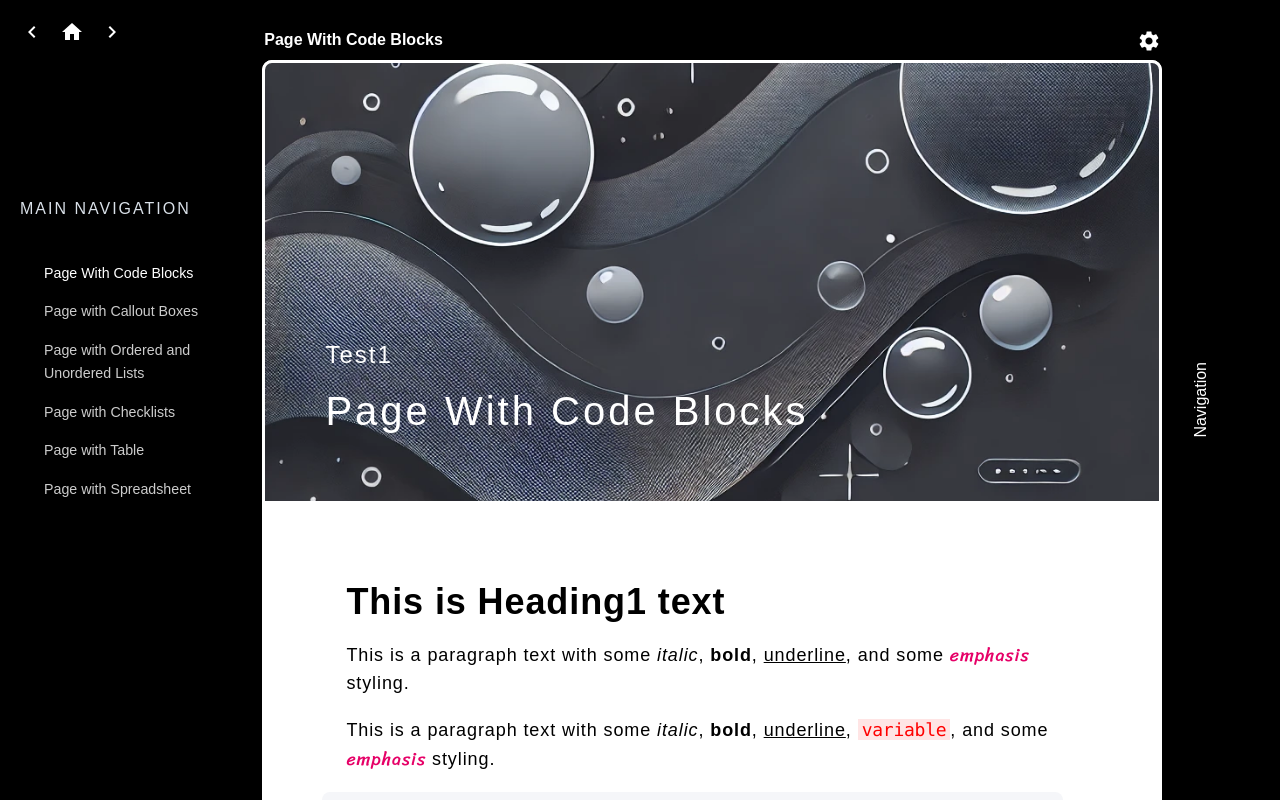
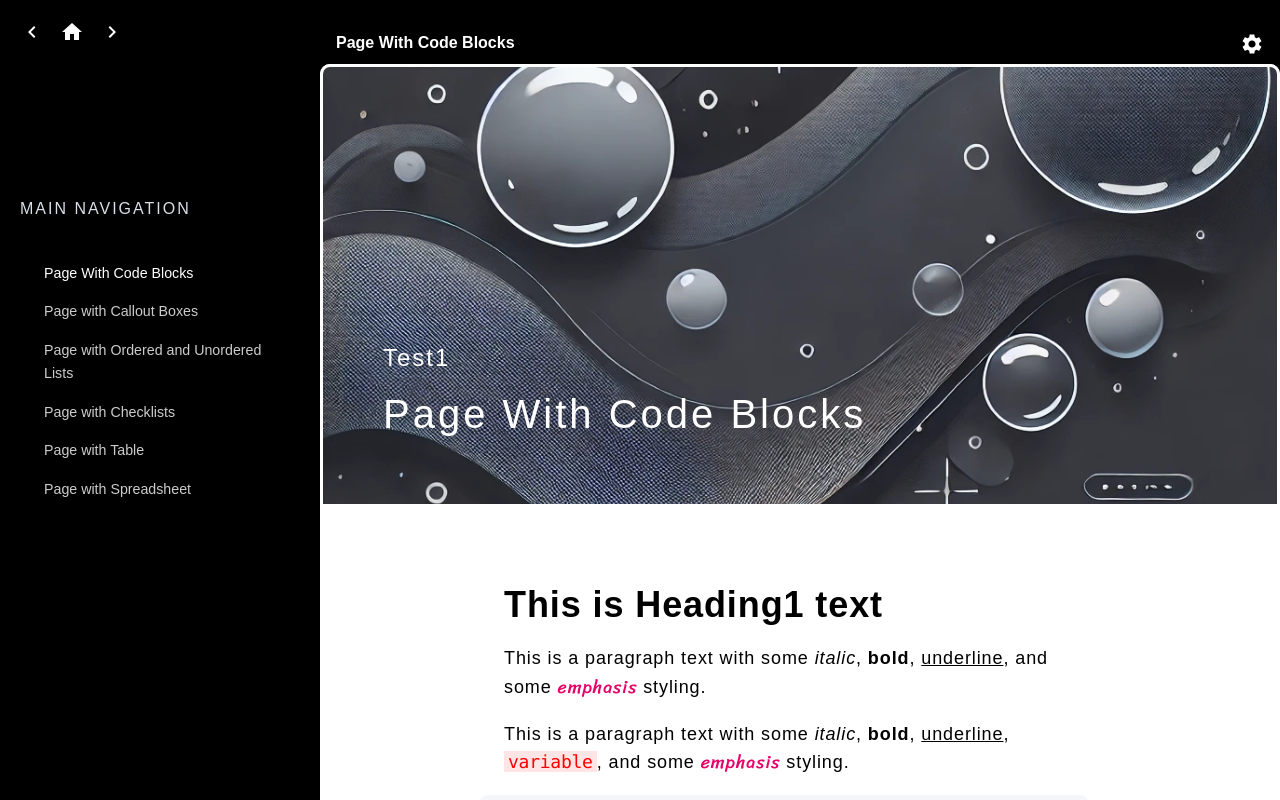
Before and after one commit to krishna-chaitanya-piratla/dev-prep-notes, a React (Create React App) app in the folder frontend/: page / in a window 1280 px wide. Shown: the top 800 px of the page. Built offline with nearby package versions, Linux system fonts and the light colour scheme; a web font is replaced by a local one.

Commit message:
Adjust the width of Page component

```diff
--- a/frontend/src/App.tsx
+++ b/frontend/src/App.tsx
@@ -6,6 +6,7 @@ import Page from './components/Page/Page';
 import Header from './components/Header/Header';
 import StyleHelmet from './components/StyleHelmet';
 import { AppWrapper, StyledLayout, AppContainer, PageContainer } from './styles/AppStyles';
+import appStore from './stores/AppStore';
 
 const App: React.FC = () => {
   return (
@@ -16,7 +17,7 @@ const App: React.FC = () => {
         <AppContainer>
           <StyledLayout>
             <MainNavigation />
-            <PageContainer>
+            <PageContainer isMinimized={appStore.isPageNavigationMinimized}>
               <Header />
               <Page />
             </PageContainer>
--- a/frontend/src/components/PageNavigation/PageNavigation.tsx
+++ b/frontend/src/components/PageNavigation/PageNavigation.tsx
@@ -1,6 +1,7 @@
 import React, { useEffect, useState, ReactNode } from 'react';
 import { observer } from 'mobx-react-lite';
 import dataStore from '../../stores/DataStore';
+import appStore from '../../stores/AppStore';
 import {
   PageNavigationWrapper,
   NavigationItem,
@@ -31,7 +32,6 @@ const scrollToSection = (id: string, setSelectedId: React.Dispatch<React.SetStat
 
 const PageNavigation: React.FC = observer(() => {
   const [selectedId, setSelectedId] = useState<string | null>(null);
-  const [isMinimized, setIsMinimized] = useState<boolean>(true);
 
   useEffect(() => {
     const handleScroll = () => {
@@ -82,10 +82,10 @@ const PageNavigation: React.FC = observer(() => {
   };
 
   const toggleNavigation = () => {
-    setIsMinimized(!isMinimized);
+    appStore.setPageNavigationMinimized(!appStore.isPageNavigationMinimized);
   };
 
-  if (isMinimized) {
+  if (appStore.isPageNavigationMinimized) {
     return (
       <MinimizedPageNavigationWrapper onClick={toggleNavigation}>
         <PageNavigationToggle>Navigation</PageNavigationToggle>
--- a/frontend/src/stores/AppStore.ts
+++ b/frontend/src/stores/AppStore.ts
@@ -4,11 +4,13 @@ class AppStore {
   navBackgroundColor: string;
   fontFamily: string;
   fontSize: number;
+  isPageNavigationMinimized: boolean;
 
   constructor() {
     this.navBackgroundColor = getComputedStyle(document.documentElement).getPropertyValue('--background-color');
     this.fontFamily = 'Wotfard, sans-serif'; // Default font
     this.fontSize = 16; // Default font size in pixels
+    this.isPageNavigationMinimized = true; // Default minimized state
     makeAutoObservable(this);
   }
 
@@ -26,6 +28,10 @@ class AppStore {
     this.fontSize = size;
     document.documentElement.style.setProperty('--base-text-size', `${size}px`);
   }
+
+  setPageNavigationMinimized(isMinimized: boolean) {
+    this.isPageNavigationMinimized = isMinimized;
+  }
 }
 
 const appStore = new AppStore();
--- a/frontend/src/styles/AppStyles.tsx
+++ b/frontend/src/styles/AppStyles.tsx
@@ -31,16 +31,25 @@ export const AppContainer = styled.div`
   box-sizing: border-box;
 `;
 
-export const PageContainer = styled.div`
+export const PageContainer = styled.div<{ isMinimized?: boolean }>`
   display: flex;
   flex-direction: column;
   align-items: center;
-  flex-basis: calc(var(--page-width) + var(--page-nav-width) - 5%);
+  flex-basis: ${({ isMinimized = true }) => isMinimized ? 'calc(100% - var(--main-nav-width) - var(--page-nav-minimized-width))' : 'calc(100% - var(--main-nav-width) - var(--page-nav-expanded-width))'};
+  max-width: var(--page-width);  /* Ensure the container doesn't grow beyond this width */
   box-sizing: border-box;
+
+  @media (max-width: 1540px) {
+    flex-basis: calc(100% - var(--main-nav-width));
+  }
 
   @media (max-width: 1240px) {
     width: auto;
     margin-left: 20px;
     margin-right: 40px;
   }
+
+  @media (max-width: 940px) {
+    flex-basis: 100%;
+  }
 `;
--- a/frontend/src/styles/GlobalStyle.tsx
+++ b/frontend/src/styles/GlobalStyle.tsx
@@ -9,8 +9,9 @@ export const GlobalStyle = createGlobalStyle`
     --header-background-color: var(--background-color);
     --text-color: #ffffff;
     --main-nav-width: 280px;
-    --page-nav-width: 320px;
-    --page-width: 900px;
+    --page-nav-expanded-width: 320px;
+    --page-nav-minimized-width: 40px;
+    --page-width: calc(100% - var(--main-nav-width) - var(--page-nav-minimized-width));
     --header-height: 4%;
     --font-family: ${appStore.fontFamily}; /* Font family */
     --base-text-size: ${appStore.fontSize}px; /* Font size */
--- a/frontend/src/styles/Page/Page.tsx
+++ b/frontend/src/styles/Page/Page.tsx
@@ -7,7 +7,7 @@ interface PageWrapperProps {
 export const PageWrapper = styled.div<PageWrapperProps>`
   background-color: var(--page-background-color);
   color: black;
-  width: var(--page-width);
+  width: 100%;  /* Ensure the wrapper takes full width available */
   min-height: 100vh;
   padding: 0;
   border-radius: 10px;
@@ -16,6 +16,7 @@ export const PageWrapper = styled.div<PageWrapperProps>`
   display: flex;
   flex-direction: column;
   align-items: center;
+
   @media (max-width: 1240px) {
     width: auto;
   }
@@ -38,6 +39,8 @@ export const BannerWrapper = styled.div`
 `;
 
 export const ContentWrapper = styled.div`
+  width: 100%; /* Ensure the content wrapper takes full width available */
+  max-width: var(--page-width); /* Constrain the content to a max width */
   padding: 3.75rem;
   font-size: calc(1.125 * var(--base-text-size));
   line-height: calc(1.125 * var(--base-line-height));
--- a/frontend/src/styles/PageNavigation/PageNavigation.tsx
+++ b/frontend/src/styles/PageNavigation/PageNavigation.tsx
@@ -3,7 +3,7 @@ import styled from 'styled-components';
 export const PageNavigationWrapper = styled.nav`
   background-color: var(--nav-background-color);
   color: var(--text-color);
-  width: var(--page-nav-width);
+  width: var(--page-nav-expanded-width);
   height: 100vh;
   padding: calc(var(--base-text-size) * 1.25);
   padding-left: calc(var(--base-text-size) * 3);
@@ -13,6 +13,11 @@ export const PageNavigationWrapper = styled.nav`
   display: flex;
   flex-direction: column;
 
+  @media (max-width: 1540px) {
+    visibility: hidden;
+    display: none;
+  }
+
   h2 {
     margin-bottom: calc(var(--base-text-size) * 1);
   }
@@ -21,7 +26,7 @@ export const PageNavigationWrapper = styled.nav`
 export const MinimizedPageNavigationWrapper = styled.div`
   background-color: var(--nav-background-color);
   color: var(--text-color);
-  width: 5%;
+  width: var(--page-nav-minimized-width);
   height: 100vh;
   display: flex;
   align-items: center;
@@ -29,6 +34,11 @@ export const MinimizedPageNavigationWrapper = styled.div`
   position: sticky;
   top: 0;
   cursor: pointer;
+
+  @media (max-width: 1540px) {
+    visibility: hidden;
+    display: none;
+  }
 `;
 
 export const PageNavigationToggle = styled.div`
```
